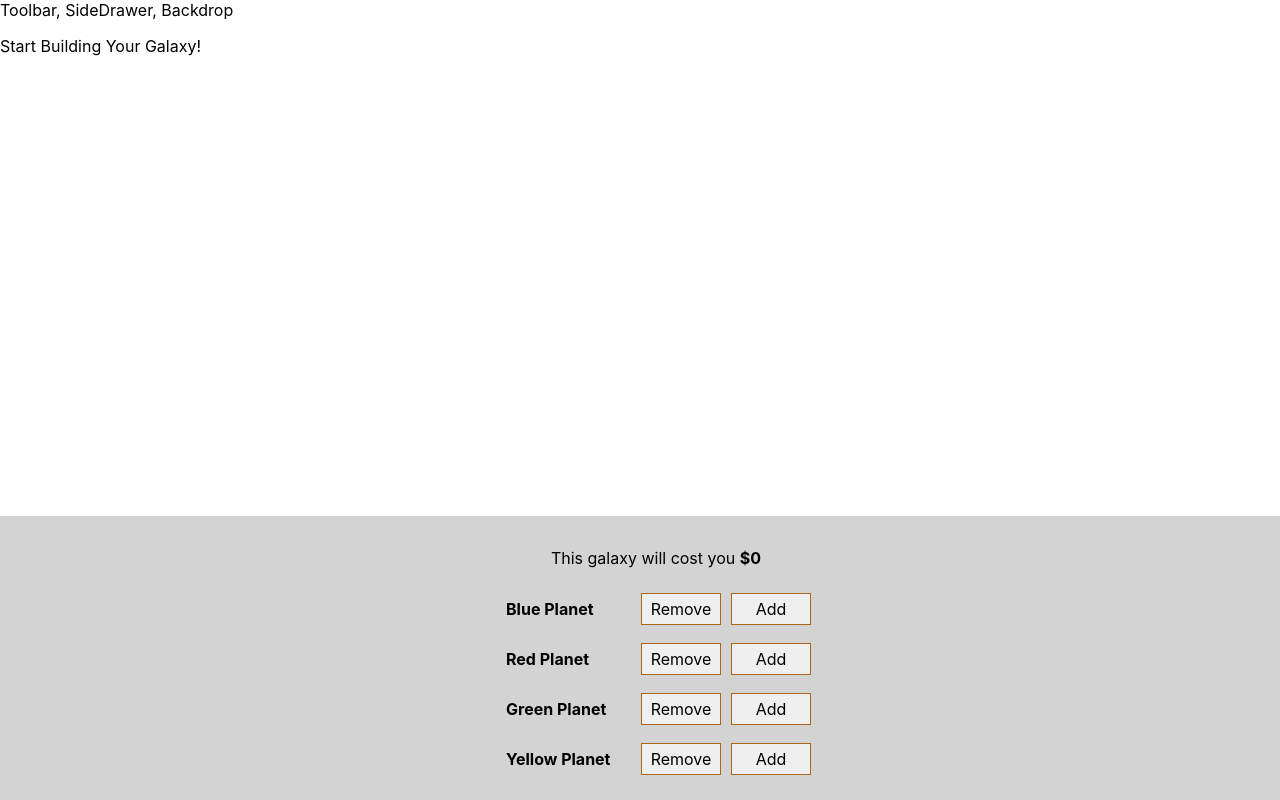
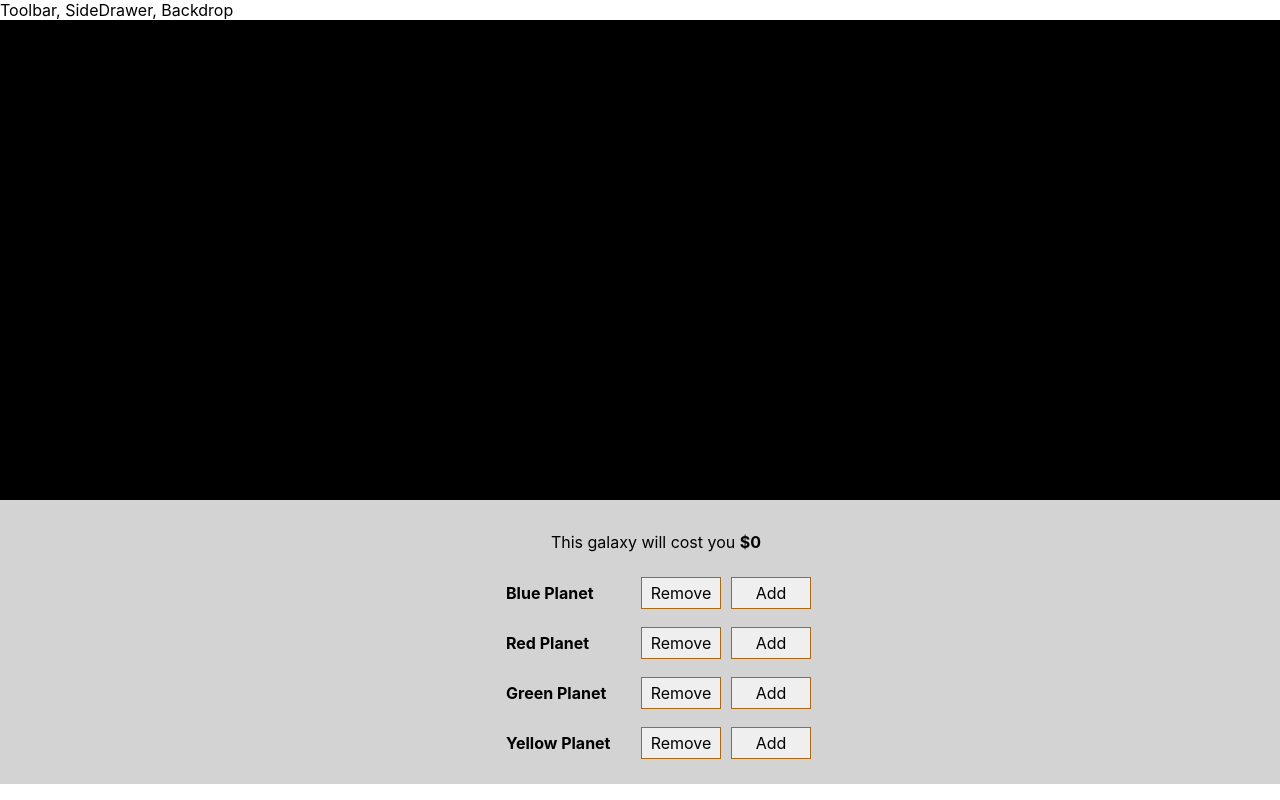
Before and after one commit to mcheng09/react-galaxy-builder, a React app: page / in a window 1280 px wide. Shown: the top 800 px of the page. Built offline with nearby package versions, Linux system fonts and the light colour scheme.

Commit message:
create(Galaxy): adds css file and adds basic styling

```diff
--- a/src/components/Galaxy/Galaxy.js
+++ b/src/components/Galaxy/Galaxy.js
@@ -1,6 +1,7 @@
 import React from 'react';
 
 import Planet from './Planet/Planet';
+import style from './Galaxy.module.css';
 
 const galaxy = (props) => {
 
@@ -21,7 +22,7 @@ const galaxy = (props) => {
     }
 
   return (
-    <div className='Galaxy'>
+    <div className={style.Galaxy}>
       { transformedPlanets }
     </div>
   )
--- /dev/null
+++ b/src/components/Galaxy/Galaxy.module.css
@@ -0,0 +1,8 @@
+.Galaxy {
+  display: flex;
+  align-items: center;
+  justify-content: center;
+  background: black;
+  width: 100%;
+  height: 60vh;
+}
--- a/src/components/Galaxy/GalaxyControls/GalaxyControls.module.css
+++ b/src/components/Galaxy/GalaxyControls/GalaxyControls.module.css
@@ -1,7 +1,4 @@
 .GalaxyControls {
-  position: absolute;
-  left: 0;
-  bottom: 0;
   display: flex;
   flex-flow: column;
   align-items: center;
```
